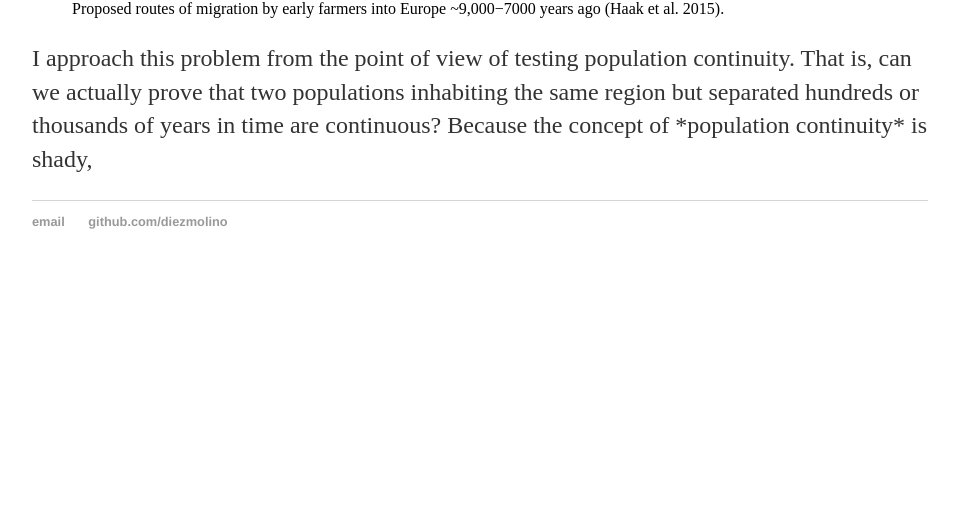
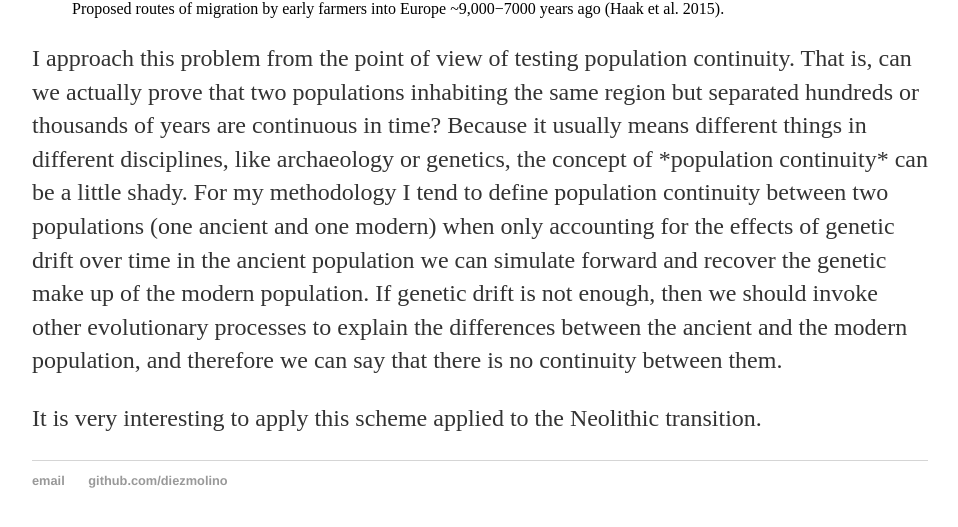
Before and after one commit to DiezMolino/diezmolino.github.io, a Jekyll site: the page research/index.html, which Jekyll copies as it is, in a window 1280 px wide and 900 px high, scrolled down 4258 px, cut to the strip 352-879 px from the top of the window. Shown: the whole strip, without its empty margins (160-1118 px from the left). Built offline with Jekyll 4.4.1, drawn with Linux system fonts in a browser that asks for light colours; before the commit the page ends 4899 px from its top, so only the background shows below that.

Commit message:
Update index.html

```diff
--- a/research/index.html
+++ b/research/index.html
@@ -72,7 +72,9 @@ that this bridgehead hypothesis could be applied to other invasive species, spec
     <figcaption>Proposed routes of migration by early farmers into Europe ~9,000−7000 years ago (Haak et al. 2015).</figcaption>
 </figure>
 
-<p>I approach this problem from the point of view of testing population continuity. That is, can we actually prove that two populations inhabiting the same region but separated hundreds or thousands of years in time are continuous? Because the concept of *population continuity* is shady,
+<p>I approach this problem from the point of view of testing population continuity. That is, can we actually prove that two populations inhabiting the same region but separated hundreds or thousands of years are continuous in time? Because it usually means different things in different disciplines, like archaeology or genetics, the concept of *population continuity* can be a little shady. For my methodology I tend to define population continuity between two populations (one ancient and one modern) when only accounting for the effects of genetic drift over time in the ancient population we can simulate forward and recover the genetic make up of the modern population. If genetic drift is not enough, then we should invoke other evolutionary processes to explain the differences between the ancient and the modern population, and therefore we can say that there is no continuity between them.</p>
+
+<p>It is very interesting to apply this scheme applied to the Neolithic transition.</p>
 
     		</div><!-- /.blurb -->
 		</div><!-- /.container -->
```
